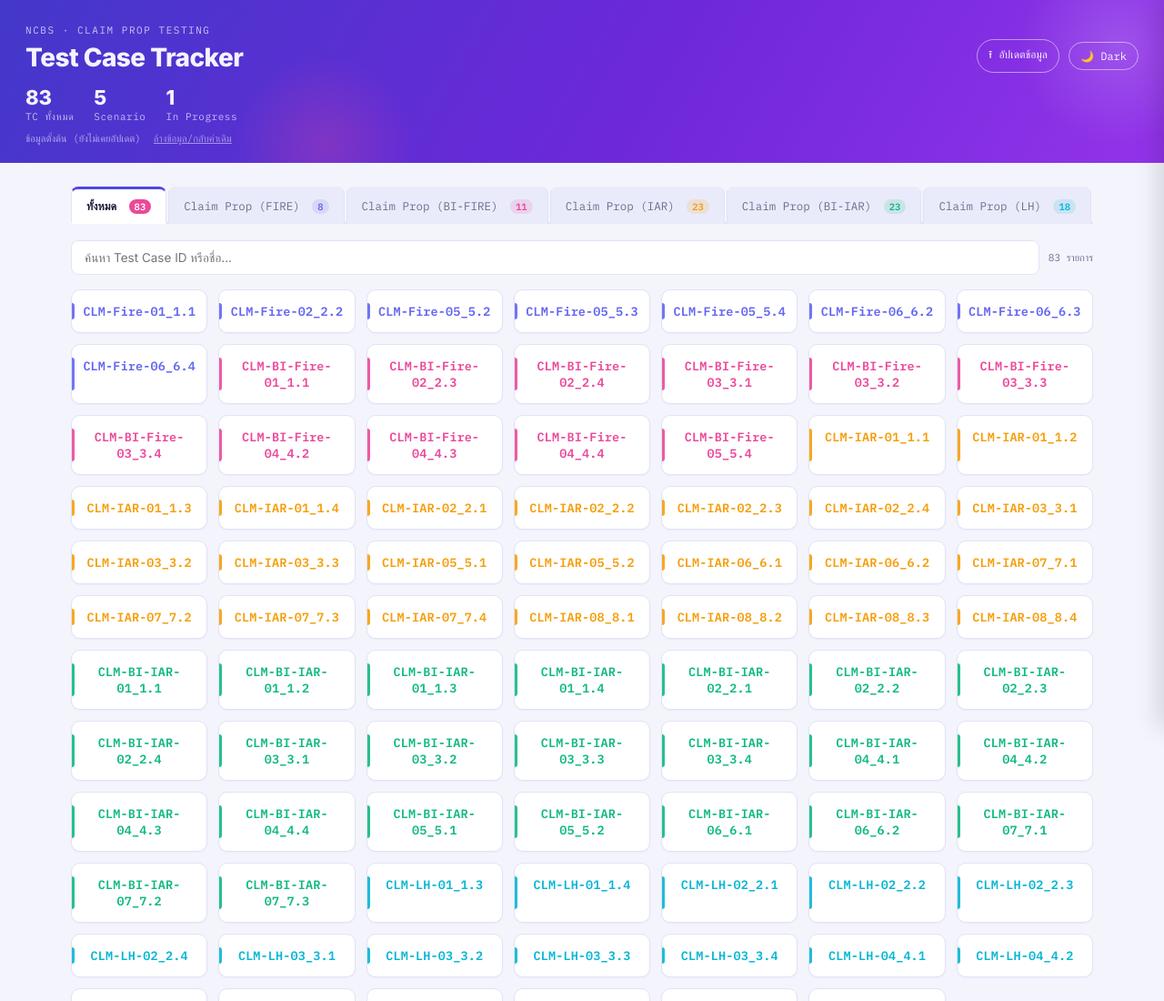
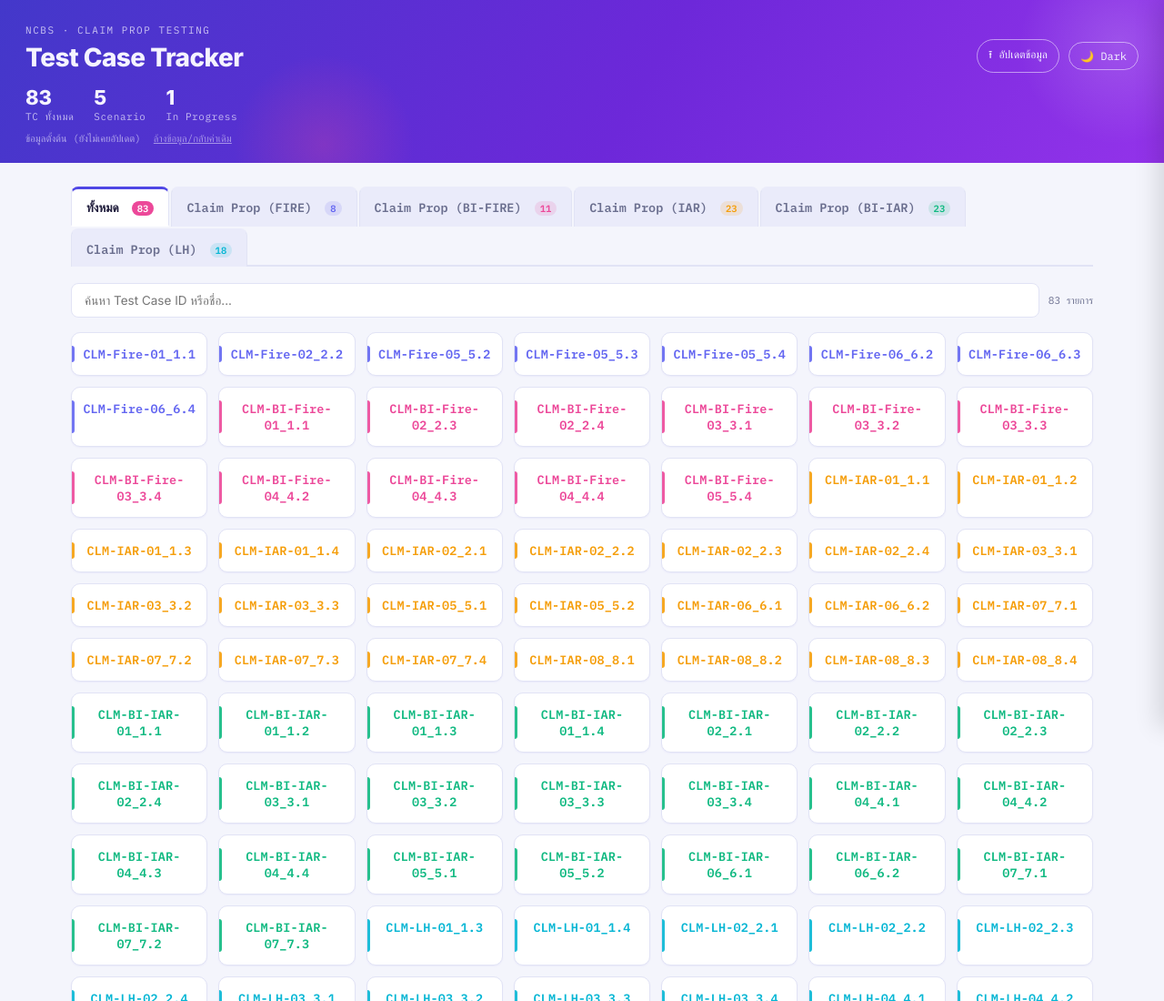
Before and after one commit to chaichananph-code/Test-case-clm, a plain HTML site: page index.html in a window 1280 px wide. Shown: the top 1100 px of the page at 91% size. Drawn offline with nearby package versions, Linux system fonts and the light colour scheme.

Commit message:
Add files via upload

```diff
--- a/index.html
+++ b/index.html
@@ -115,8 +115,9 @@
   }
   .tab{
     font-family:'IBM Plex Mono',monospace;
-    font-size:12.5px;
-    padding:10px 16px 9px;
+    font-size:13.5px;
+    font-weight:600;
+    padding:11px 16px 10px;
     background:var(--paper-2);
     border:1px solid var(--line);
     border-bottom:none;
```
